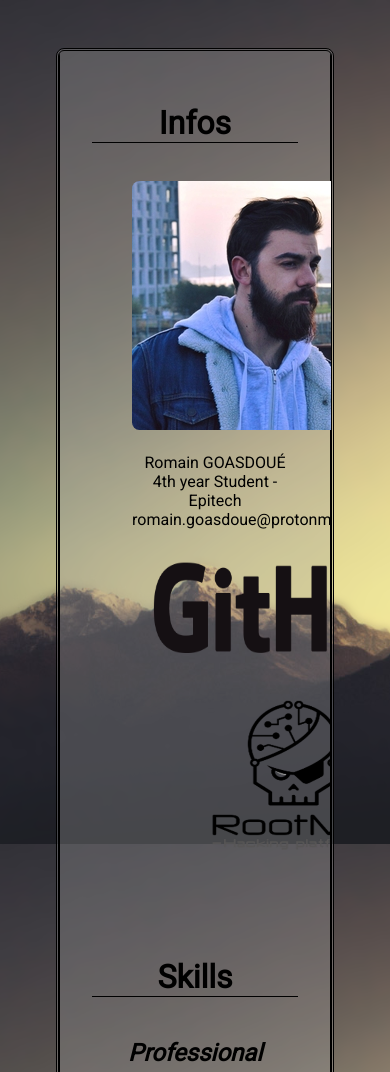
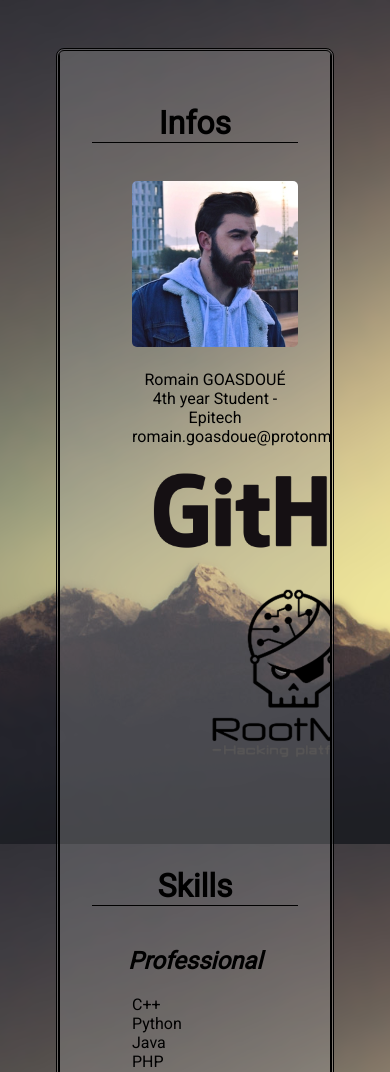
Before and after one commit to RomainGsd/romaingsd.github.io, a PHP site: page /cv/index.html in a window 390 px wide. Shown: the top 1072 px of the page. Run offline with PHP 8.4, Linux system fonts and the light colour scheme.

Commit message:
CV responsive

```diff
--- a/static/css/cv.css
+++ b/static/css/cv.css
@@ -43,11 +43,13 @@
 #profile_pic {
     text-align: center;
     border-radius: 3%;
+    max-width: 100%;
+    height: auto;
 }
 
 .external_logo {
-    width: 20em;
-    height: 10em;
+    max-width: 20em;
+    height: auto;
 }
 
 .bold_li {
```
